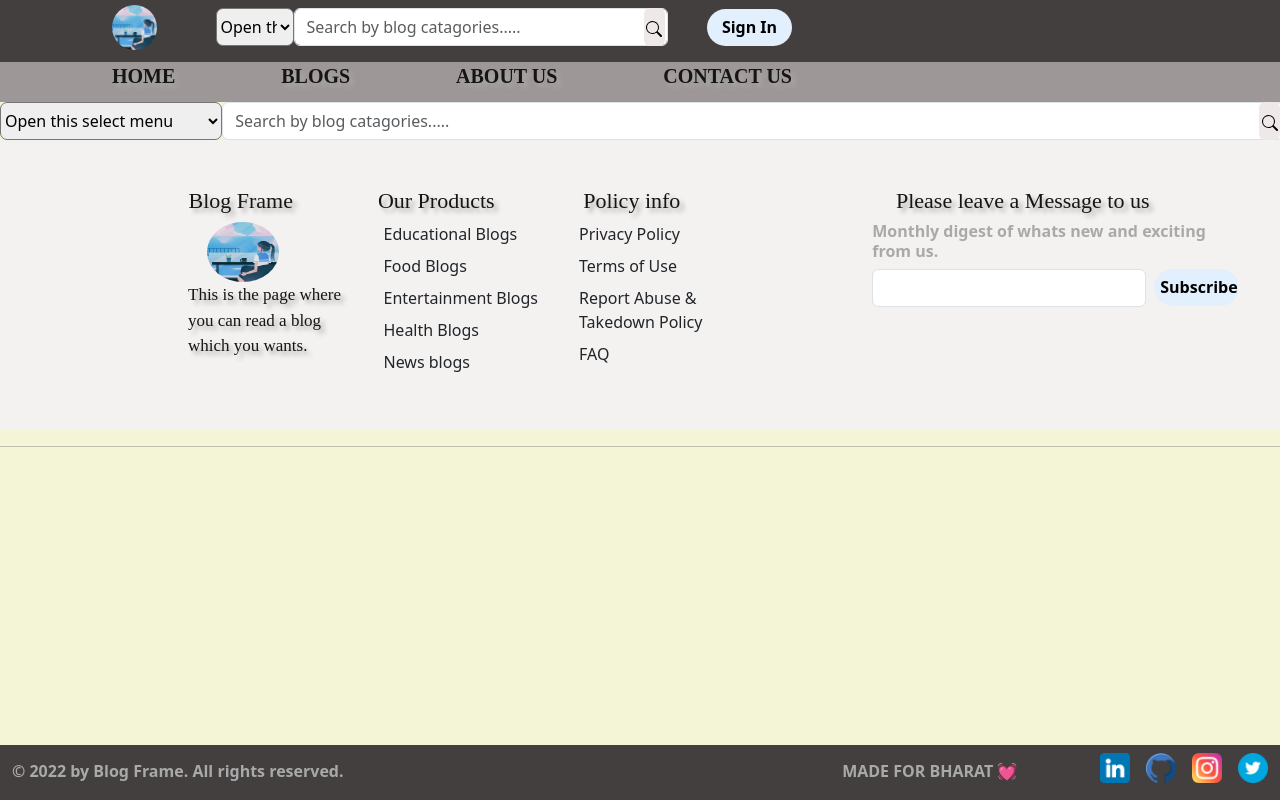
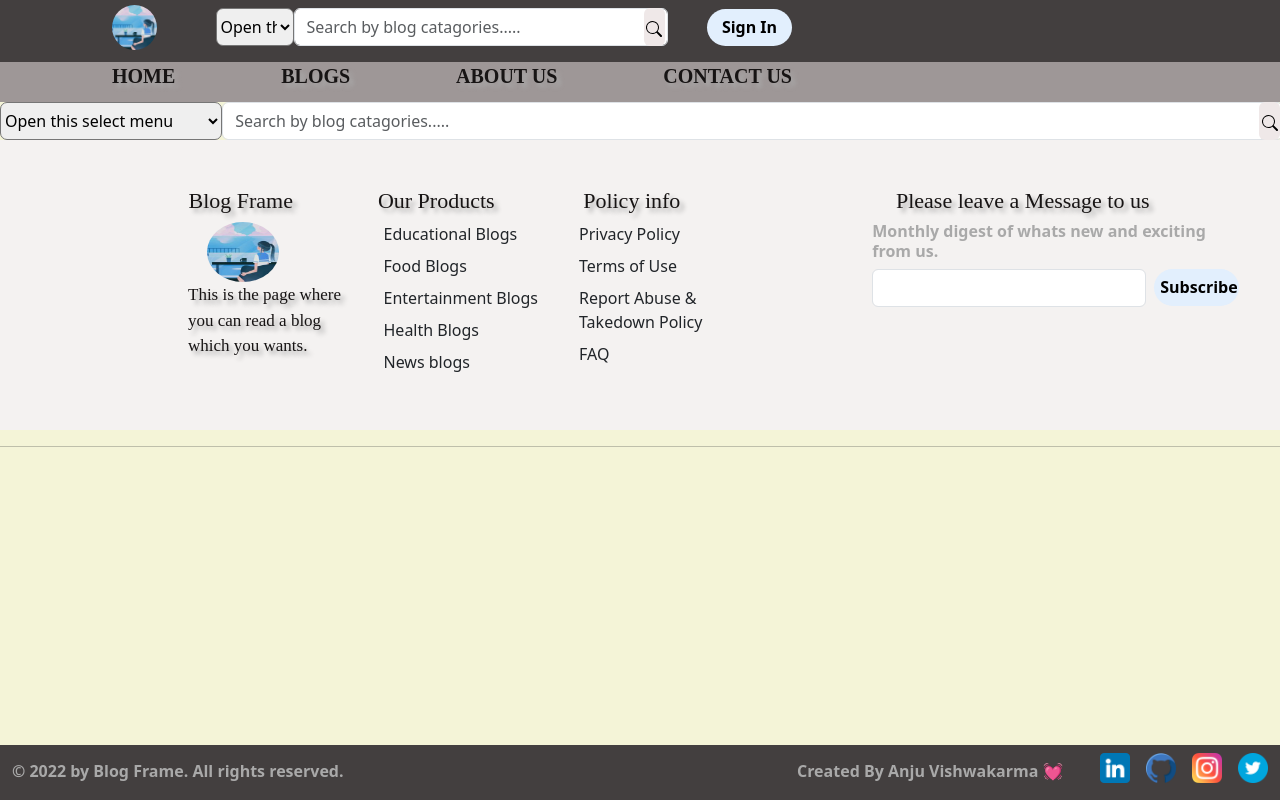
Before and after one commit to 0123anjuvish/blog-frame, a React (Create React App) app: page /search/1 in a window 1280 px wide. Shown: the top 800 px of the page. Built offline with nearby package versions, Linux system fonts and the light colour scheme.

Commit message:
Update Footer.jsx

```diff
--- a/src/components/Footer.jsx
+++ b/src/components/Footer.jsx
@@ -96,7 +96,7 @@ function Footer() {
       > */}
   <div className="container-fluid" id="ft-cont">
   <h6>© 2022 by Blog Frame. All rights reserved.</h6>
-      <h6 style={{marginLeft:"27em" }} id="foot-h6">MADE FOR BHARAT 💓</h6>
+      <h6 style={{marginLeft:"27em" }} id="foot-h6">Created By Anju Vishwakarma 💓</h6>
       <ul className="list-unstyled d-flex">
 
          <li className="ms-3"><a href="https://www.linkedin.com/in/anju-vishwakarma-63531a23b/"><img src={ln} height="30" width="30"/></a></li>
```
